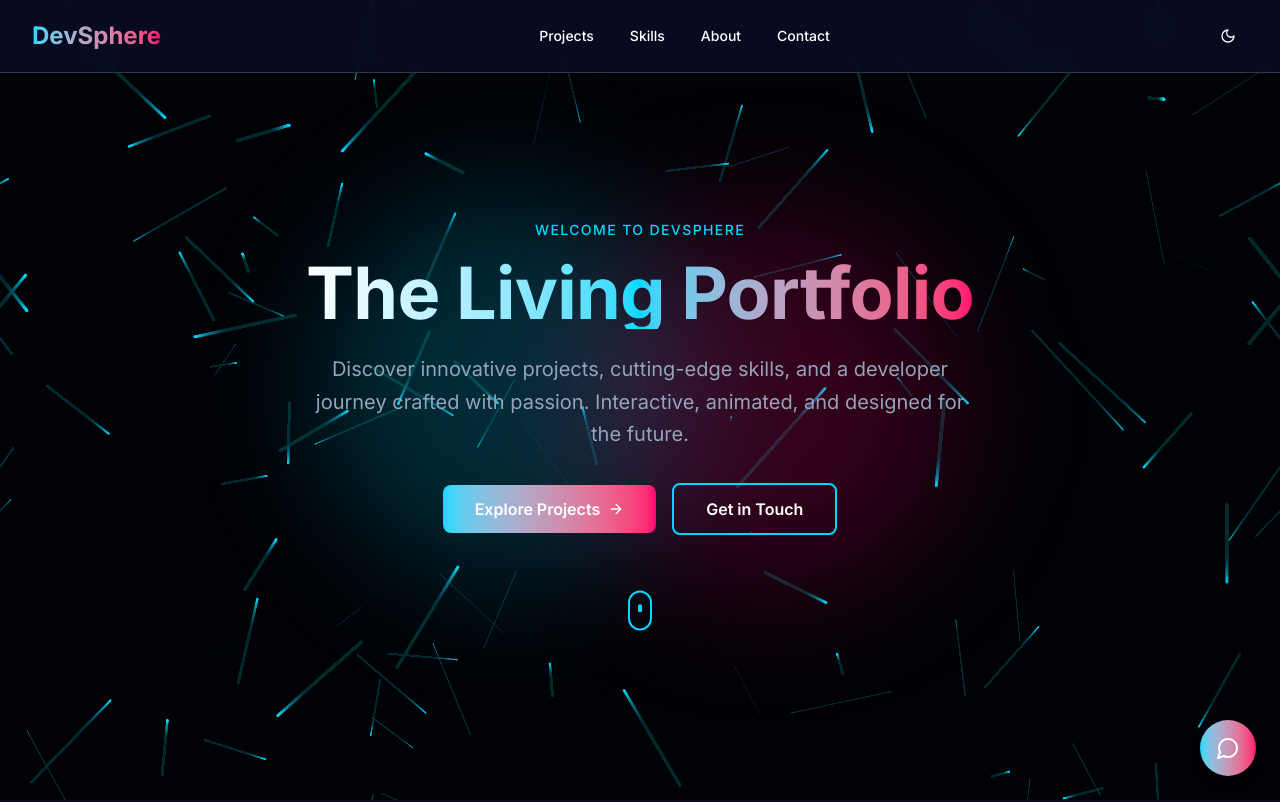
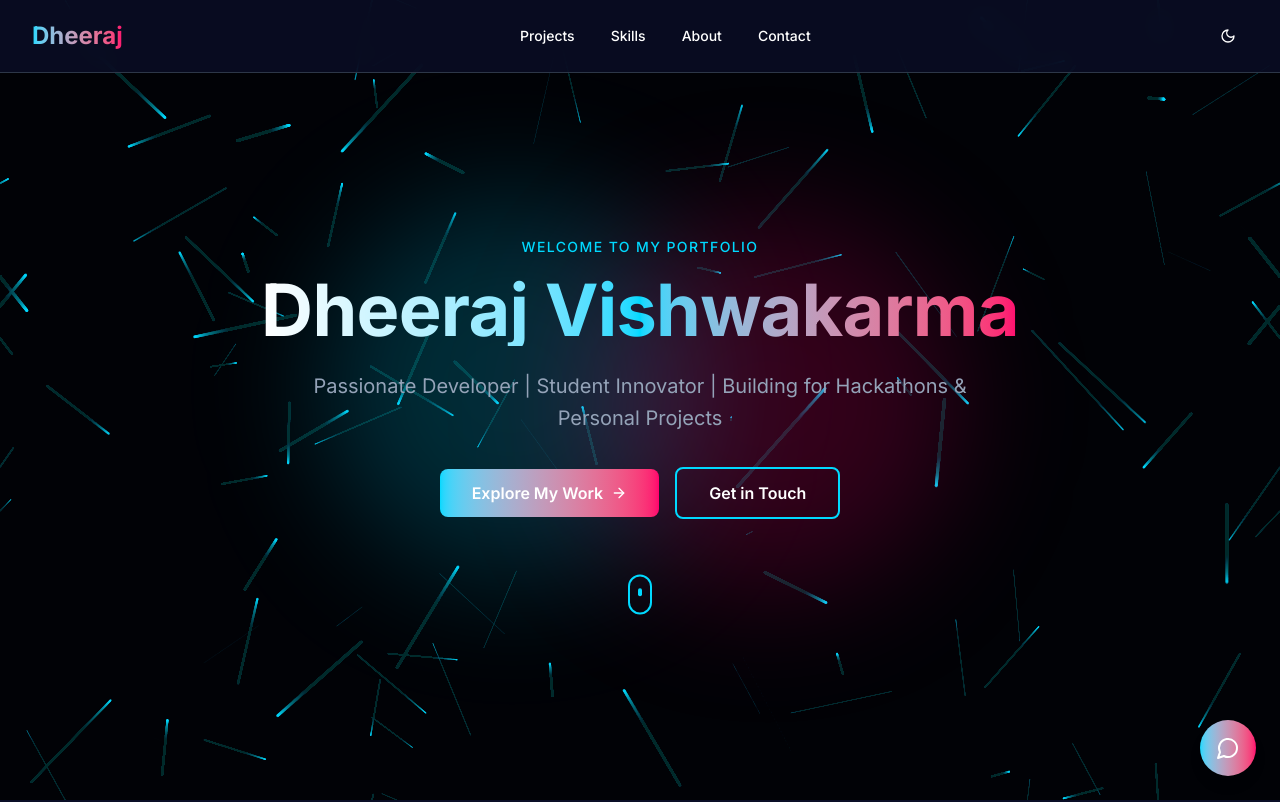
Before and after one commit to Dheerajvishwakarma2004/devsphere-personal-portfolio, a Next.js app: page / in a window 1280 px wide. Shown: the top 802 px of the page. Built offline with nearby package versions, Linux system fonts and the light colour scheme.

Commit message:
edit info

```diff
--- a/app/page.tsx
+++ b/app/page.tsx
@@ -1,5 +1,5 @@
 "use client"
-import { motion , easeInOut} from "framer-motion"
+import { motion ,easeInOut} from "framer-motion"
 import { ArrowRight, Menu, X } from "lucide-react"
 import { ThemeToggle } from "@/components/theme-toggle"
 import { ParticlesBackground } from "@/components/particles-background"
@@ -55,7 +55,7 @@ export default function Home() {
               transition={{ duration: 0.5 }}
               className="text-2xl font-bold bg-gradient-to-r from-secondary to-accent bg-clip-text text-transparent"
             >
-              DevSphere
+              Dheeraj
             </motion.div>
 
             {/* Desktop Navigation */}
@@ -129,7 +129,9 @@ export default function Home() {
           >
             {/* Greeting */}
             <motion.div variants={itemVariants} className="mb-4">
-              <span className="text-secondary text-sm font-medium tracking-widest uppercase">Welcome to DevSphere</span>
+              <span className="text-secondary text-sm font-medium tracking-widest uppercase">
+                Welcome to my portfolio
+              </span>
             </motion.div>
 
             {/* Main Heading */}
@@ -137,7 +139,7 @@ export default function Home() {
               variants={itemVariants}
               className="text-5xl md:text-7xl font-bold mb-6 bg-gradient-to-r from-foreground via-secondary to-accent bg-clip-text text-transparent"
             >
-              The Living Portfolio
+              Dheeraj Vishwakarma
             </motion.h1>
 
             {/* Subheading */}
@@ -145,8 +147,7 @@ export default function Home() {
               variants={itemVariants}
               className="text-lg md:text-xl text-muted-foreground mb-8 max-w-2xl mx-auto leading-relaxed"
             >
-              Discover innovative projects, cutting-edge skills, and a developer journey crafted with passion.
-              Interactive, animated, and designed for the future.
+              Passionate Developer | Student Innovator | Building for Hackathons & Personal Projects
             </motion.p>
 
             {/* CTA Buttons */}
@@ -160,7 +161,7 @@ export default function Home() {
                 whileTap={{ scale: 0.95 }}
                 className="px-8 py-3 bg-gradient-to-r from-secondary to-accent rounded-lg font-semibold text-foreground hover:shadow-lg hover:shadow-secondary/50 transition-all flex items-center gap-2 group"
               >
-                Explore Projects
+                Explore My Work
                 <ArrowRight className="w-4 h-4 group-hover:translate-x-1 transition-transform" />
               </motion.a>
 
@@ -200,7 +201,10 @@ export default function Home() {
         {/* Footer */}
         <footer className="border-t border-border py-8 px-4 sm:px-6 lg:px-8 bg-muted/20">
           <div className="max-w-7xl mx-auto text-center text-sm text-muted-foreground">
-            <p>© 2025 DevSphere. Crafted with passion using Next.js, Framer Motion, and Tailwind CSS.</p>
+            <p>
+              © 2025 Dheeraj Vishwakarma. Building innovative solutions with Next.js, React, and cutting-edge web
+              technologies.
+            </p>
           </div>
         </footer>
       </div>
```
